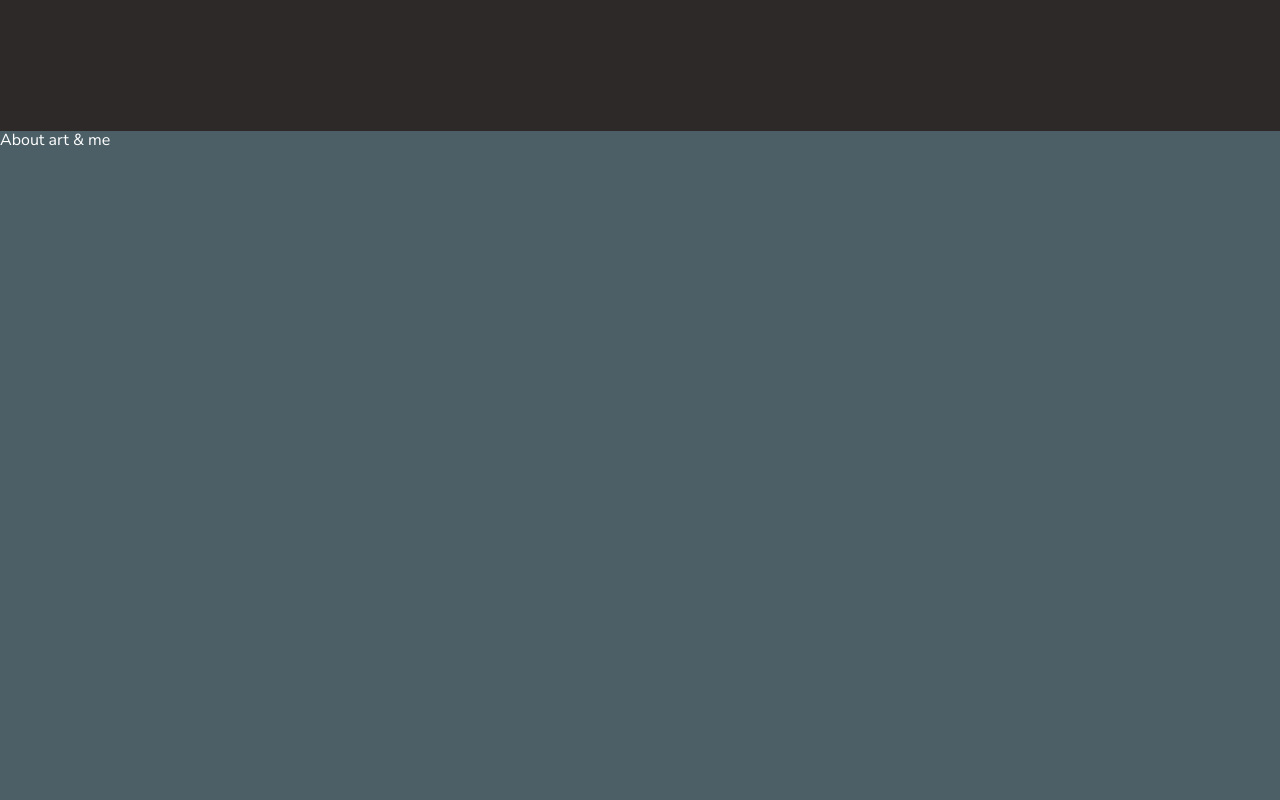
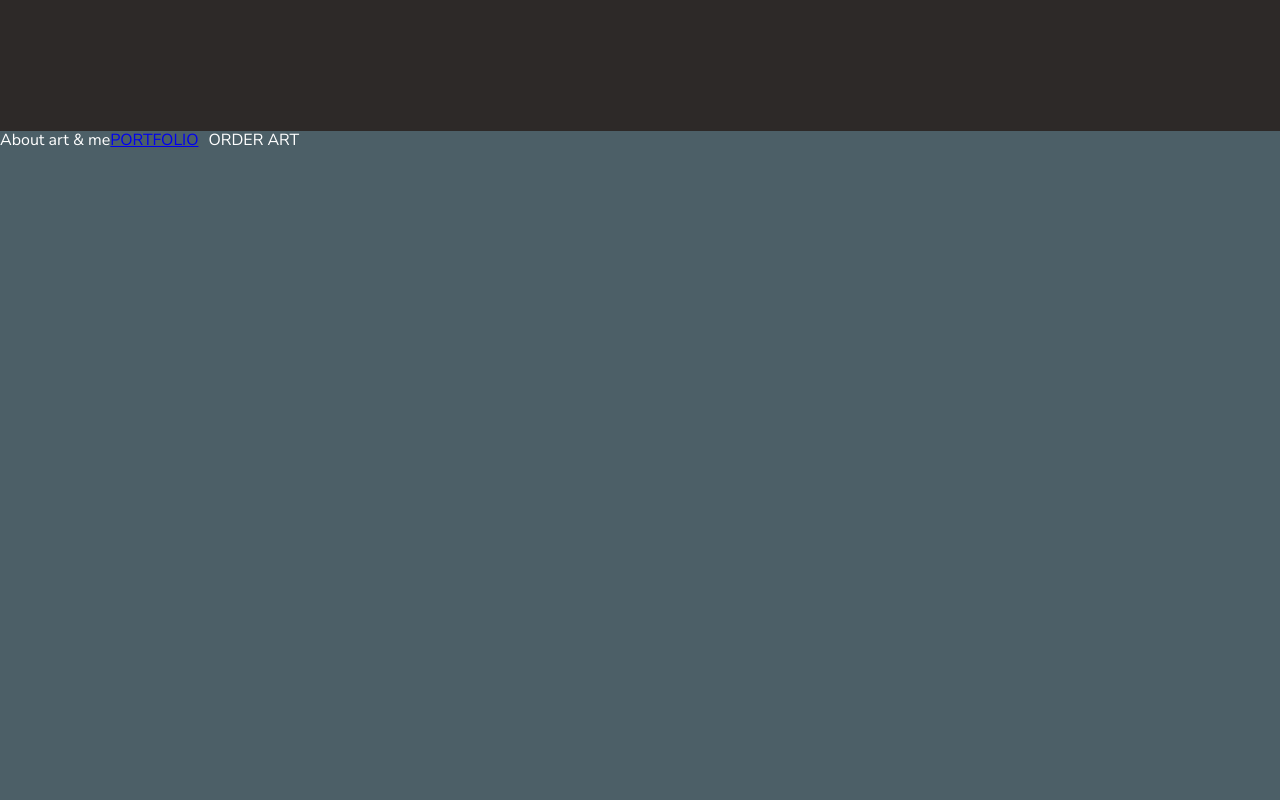
Before and after one commit to tomi09pl/billycune, a React (Create React App) app: page /#/ in a window 1280 px wide. Shown: the part 700-1500 px from the top of the page. Built offline with nearby package versions, Linux system fonts and the light colour scheme.

Commit message:
router + scroll

```diff
--- a/src/components/Home.js
+++ b/src/components/Home.js
@@ -15,7 +15,7 @@ export default class Home extends React.Component {
                 <SlideShow/>
                 <About/>
                 <Gallery/>
-                <Order/>
+                {/*<Order/>*/}
                 <Contact/>
             </div>
         )
--- a/src/components/HomeComponents/About.js
+++ b/src/components/HomeComponents/About.js
@@ -1,9 +1,22 @@
 import React from 'react';
+import {Link} from "react-scroll";
+import {NavLink} from "react-router-dom";
 
 export default class About extends React.Component {
     render() {
         return(
-            <div className="home-about-us-container" id="about-us">About art & me</div>
+            <div className="home-about-us-container" id="about-us">About art & me
+                <NavLink exact to="/portfolio">PORTFOLIO</NavLink>
+                <Link
+                    activeClass="active"
+                    to="home-contact-container"
+                    spy={true}
+                    smooth={true}
+                    offset={-70}
+                    duration= {900}
+                    className="home-nav-list-link"
+                >ORDER ART</Link>
+            </div>
         )
     }
 }
--- a/src/components/HomeComponents/Contact.js
+++ b/src/components/HomeComponents/Contact.js
@@ -3,7 +3,10 @@ import React from 'react';
 export default class Contact extends React.Component {
     render() {
         return(
-            <div className="home-contact-container" id="contact">How to order art + Contact Form</div>
+            <div className="home-contact-container" id="contact">How to order art + Contact Form
+
+
+            </div>
         )
     }
 }
--- a/src/components/HomeComponents/HowToOrder.js
+++ b/src/components/HomeComponents/HowToOrder.js
@@ -1,9 +1,9 @@
-import React from "react";
-
-export default class Order extends React.Component{
-    render() {
-        return(
-            <div>How to order art</div>
-        )
-    }
-}
+// import React from "react";
+//
+// export default class Order extends React.Component{
+//     render() {
+//         return(
+//             <div>How to order art</div>
+//         )
+//     }
+// }
```
